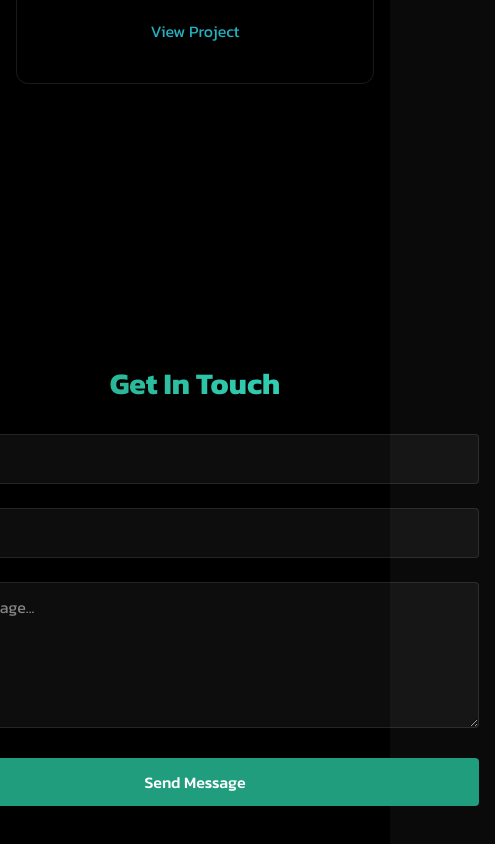
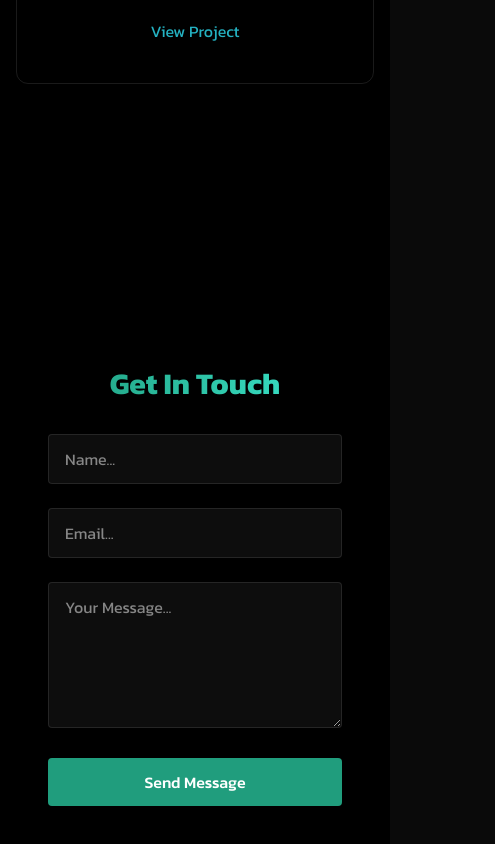
Before and after one commit to Chaim-Pollak/Portfolio, a React (Vite) app: page / in a window 390 px wide. Shown: the part 3074-3918 px from the top of the page, 495 px wide, since content can reach past the window. Built offline with nearby package versions, Linux system fonts and the light colour scheme; no server answers.

Commit message:
refactor: update Contact section layout and styling for improved responsiveness

```diff
--- a/src/components/sections/Contact.jsx
+++ b/src/components/sections/Contact.jsx
@@ -29,10 +29,10 @@ export function Contact() {
   return (
     <section
       id="contact"
-      className="min-h-screen flex justify-center items-center py-20"
+      className="min-h-screen flex flex-col justify-center items-enter py-20 mx-8"
     >
       <RevealOnScroll>
-        <div className="px-4 w-150">
+        <div className="max-w-screen-md mx-auto px-4">
           <h2 className="text-3xl font-bold mb-8 bg-gradient-to-r from-[#209d7d] to-[#3be9cf] bg-clip-text text-transparent text-center">
             Get In Touch
           </h2>
```
